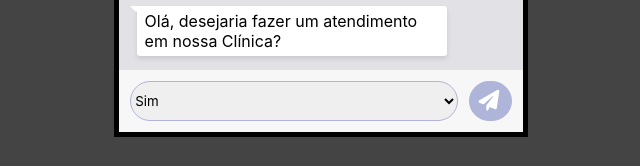
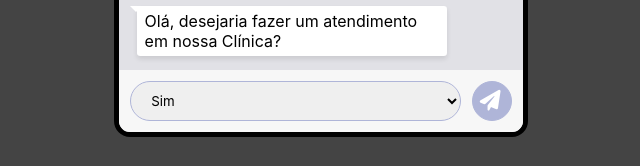
Before and after one commit to RicardoMarcal/clinivag, a Next.js app: page / in a window 1280 px wide. Shown: the part 631-797 px from the top of the page, without its empty margins (319-959 px from the left). Built offline with nearby package versions, Linux system fonts and the light colour scheme.

Commit message:
questions and answers + visual fixes

```diff
--- a/pages/_document.js
+++ b/pages/_document.js
@@ -2,7 +2,7 @@ import { Html, Head, Main, NextScript } from 'next/document'
 
 export default function Document() {
   return (
-    <Html lang='pt'>
+    <Html lang='pt-br'>
       <Head>
         <link rel="stylesheet" href="https://cdnjs.cloudflare.com/ajax/libs/font-awesome/6.2.1/css/all.min.css" crossOrigin="anonymous" />
       </Head>
--- a/pages/index.tsx
+++ b/pages/index.tsx
@@ -1,45 +1,138 @@
 /* eslint-disable @next/next/no-img-element */
 import Head from 'next/head'
-import React, { useState } from 'react';
+import React, { useEffect, useState } from 'react'
 import styles from '../styles/Home.module.scss'
+import { options } from '../public/options'
 
 interface messageType {
     text: string
     sender: string
 }
 
+interface userDataType {
+    desejaAtendimento: string
+    especialista: string
+    data: Date
+    horario: string
+    cpf: string
+}
+
 export default function Home() {
-  const [current, setCurrent] = useState(0)
-  const [messages, setMessages] = useState<messageType[]>([{text: "Olá, desejaria fazer um atendimento em nossa Clínica?", sender: 'bot'}])
+    const [current, setCurrent] = useState<number>(0)
+    const [messages, setMessages] = useState<messageType[]>([{ text: "Olá, desejaria fazer um atendimento em nossa Clínica?", sender: 'bot' }])
+    const [userData, setUserData] = useState<userDataType>({} as userDataType)
 
-  const options = [
-    {
-      question: "Olá, desejaria fazer um atendimento na nossa clínica?",
-      answers: ["Sim", "Não"]
+    useEffect(() => {
+        const button = document.getElementById("sendButton") as HTMLButtonElement
+
+        if(current >= options.length){
+            setCurrent(0)
+            setTimeout(() => {
+                setMessages(val => [...val, {
+                    text: JSON.stringify(userData),
+                    sender: 'bot'
+                }])
+                button.disabled = false;
+                goToBottom()
+            }, 800)
         }
-  ];
+
+    }, [current, userData])
+
 
     const answer = (e: React.MouseEvent) => {
-    e.preventDefault();
+        e.preventDefault()
+        const button = document.getElementById("sendButton") as HTMLButtonElement
+        const input = options[current].input;
+        let goto = 0
 
-    const select = document.getElementById("select") as HTMLInputElement
+        if(button.disabled) return
 
-    setMessages(val => [...val, {
-      text: options[current].answers[parseInt(select.value)],
-      sender: 'user'
-    }])
+        switch(input) {
+            case "select":
+                goto = answerSelect()
+            break
+            case "date":
+                goto = answerDate()
+            break
+            case "cpf":
+                goto = answerCpf()
+            break
+        }
+
+        button.disabled = true;
+
+        if(goto >= options.length) return
 
         setTimeout(() => {
             setMessages(val => [...val, {
-        text: "O app está em desenvolvimento.",
+                text: options[goto].question,
                 sender: 'bot'
             }])
+            button.disabled = false;
             goToBottom()
         }, 800)
+    }
 
+    const answerSelect = () => {
+        const select = document.getElementById("select") as HTMLInputElement
+        const goto = options[current].answers[parseInt(select.value)].goto
+        const answer = options[current].answers[parseInt(select.value)].value
 
-    setCurrent(val => val++)
+        switch(current){
+            case 0:
+                setUserData(userData => {return {...userData, desejaAtendimento: answer}})
+            case 1:
+                setUserData(userData => {return {...userData, especialista: answer}})
+            case 3:
+                setUserData(userData => {return {...userData, horario: answer}})
+        }
+
+        setCurrent(() => goto)
+
+        setMessages(val => [...val, {
+            text: answer,
+            sender: 'user'
+        }])
         goToBottom()
+
+        return goto
+    }
+
+    const answerDate = () => {
+        const date = document.getElementById("date") as HTMLInputElement
+        const goto = options[current].answers[0].goto
+        const answer = date.value
+
+        setUserData(userData => {return {...userData, data: new Date(answer)}})
+
+        setCurrent(() => goto)
+
+        setMessages(val => [...val, {
+            text: `Quero meu atendimento no dia ${answer}.`,
+            sender: 'user'
+        }])
+        goToBottom()
+
+        return goto
+    }
+
+    const answerCpf = () => {
+        const cpf = document.getElementById("cpf") as HTMLInputElement
+        const goto = options[current].answers[0].goto
+        const answer = cpf.value
+
+        setUserData(userData => {return {...userData, cpf: answer}})
+
+        setCurrent(() => goto)
+
+        setMessages(val => [...val, {
+            text: `Meu cpf é "${answer}".`,
+            sender: 'user'
+        }])
+        goToBottom()
+
+        return goto
     }
 
     const goToBottom = () => {
@@ -48,6 +141,19 @@ export default function Home() {
         }, 1)
     }
 
+    const cpfMask = (e: React.KeyboardEvent) => {
+        const input = (e.target as HTMLInputElement);
+        let cpf = input.value
+
+        if(cpf.length >= 14) cpf = cpf.slice(0, 14)
+
+        cpf = cpf.replace(/\D/g, "")
+        cpf = cpf.replace(/(\d{3})(\d)/, "$1.$2")
+        cpf = cpf.replace(/(\d{3})(\d)/, "$1.$2")
+        cpf = cpf.replace(/(\d{3})(\d{1,2})$/, "$1-$2")
+
+        input.value = cpf
+    }
 
     return (
         <div className={styles.container}>
@@ -98,12 +204,21 @@ export default function Home() {
                     <img src="univag.png" alt="Logo da UNIVAG" className={styles.logo} />
 
                     <div className={styles.inputs}>
-            <select id="select">
+                        { options[current]?.input === "select" ?
+                            <select id="select" className={styles.input}>
                                 {options[current].answers.map((item, index) => (
-                <option key={index} value={index}>{item}</option>
+                                    <option key={index} value={index}>{item.value}</option>
                                 ))}
                             </select>
-            <button onClick={answer}>
+
+                        : options[current]?.input === "date" ?
+                            <input id="date" className={styles.input} type="date" />
+
+                        : options[current]?.input === "cpf" ?
+                            <input id="cpf" className={styles.input} onKeyUp={cpfMask} type="text" />
+
+                        : null}
+                        <button id="sendButton" onClick={answer}>
                             <i className="fa-solid fa-paper-plane"></i>
                         </button>
                     </div>
--- /dev/null
+++ b/public/options.ts
@@ -0,0 +1,44 @@
+export const options = [
+    {
+      question: "Olá, desejaria fazer um atendimento na nossa clínica?",
+      input: "select",
+      answers: [
+        {value: "Sim", goto: 1},
+        {value: "Não", goto: 0}
+      ]
+    },
+    {
+      question: "Por qual especialista você deseja ser atendido(a)?",
+      input: "select",
+      answers: [
+        {value: "Neurologista", goto: 2},
+        {value: "Cardiologista", goto: 2},
+        {value: "Psiquiatra", goto: 2},
+        {value: "Fonoaudiólogo", goto: 2},
+        {value: "Dermatologista", goto: 2}
+      ]
+    },
+    {
+      question: "Informe a data em que você deseja agendar.",
+      input: "date",
+      answers: [
+        {value: "", goto: 3},
+      ]
+    },
+    {
+      question: "Informe o horário que você deseja ser atendido.",
+      input: "select",
+      answers: [
+        {value: "7:00 da manhã.", goto: 4},
+        {value: "13:30 da tarde.", goto: 4},
+        {value: "Agendar outro dia.", goto:2}
+      ]
+    },
+    {
+      question: "Ok! Informe seu CPF para finalizar seu agendamento.",
+      input: "cpf",
+      answers: [
+        {value: "", goto: 5},
+      ]
+    },
+  ];
--- a/styles/Home.module.scss
+++ b/styles/Home.module.scss
@@ -15,7 +15,7 @@
     max-height: 100rem;
     aspect-ratio: 9 / 16;
     border: 5px solid #000;
-    border-radius: 0rem;
+    border-radius: 1rem;
     overflow: hidden;
     background-color: #E1E1E6;
 
@@ -194,8 +194,9 @@
     .inputs {
       gap: 0.7rem;
 
-      select {
+      .input {
         flex: 8;
+        padding: 0 1rem;
         border-radius: 10rem;
         height: 2.5rem;
         border: 1px solid #AFB5D8;
@@ -208,6 +209,11 @@
         background-color: #AFB5D8;
         border: 1px solid #AFB5D8;
         cursor: pointer;
+
+        &:disabled {
+          opacity: 0.5;
+          cursor: not-allowed;
+        }
 
         i {
           font-size: 1.3rem;
--- a/tsconfig.json
+++ b/tsconfig.json
@@ -15,6 +15,6 @@
     "jsx": "preserve",
     "incremental": true
   },
-  "include": ["next-env.d.ts", "**/*.ts", "**/*.tsx"],
+  "include": ["next-env.d.ts", "**/*.ts", "**/*.tsx", "public/options.js", "public/options.js"],
   "exclude": ["node_modules"]
 }
```
Lines whose indentation alone changed are shown as unchanged.
